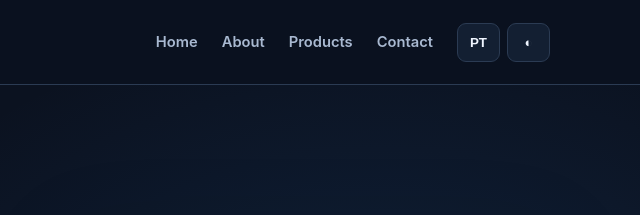
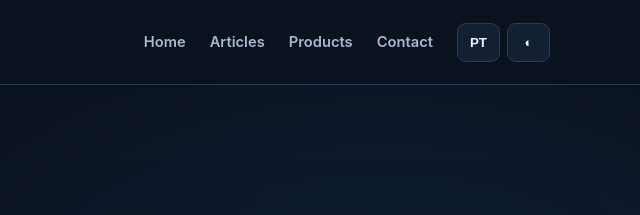
Before and after one commit to sacramento-mlp/sacramento-mlp.github.io, an Astro site: page /produtos/diskguardian in a window 1280 px wide. Shown: the top 215 px of the page, 640-1280 px from the left. Built offline with nearby package versions, Linux system fonts and the light colour scheme; Astro itself is replaced by a stand-in of ours.

Commit message:
nav: link articles section from portfolio subpages

```diff
--- a/src/pages/produtos/[slug].astro
+++ b/src/pages/produtos/[slug].astro
@@ -31,7 +31,7 @@ const {product}=Astro.props;
 <a class="brand" href="/" aria-label="Mário Sacramento home"><img class="brand-logo" src="/brand/ms-logo.png" width="64" height="44" alt=""/><span class="brand-name">Mário Sacramento</span></a>
 <div class="navlinks">
 <a href="/" data-pt="Início" data-en="Home">Home</a>
-<a href="/#sobre" data-pt="Sobre" data-en="About">About</a>
+<a href="/artigos/" data-pt="Artigos" data-en="Articles">Articles</a>
 <a href="/#produtos" data-pt="Produtos" data-en="Products">Products</a>
 <a href="/#contacto" data-pt="Contacto" data-en="Contact">Contact</a>
 <div class="nav-controls"><button class="switch" id="lang" type="button" aria-label="Change language">PT</button><button class="switch" id="theme" type="button" aria-label="Toggle light and dark theme">◐</button></div>
```
